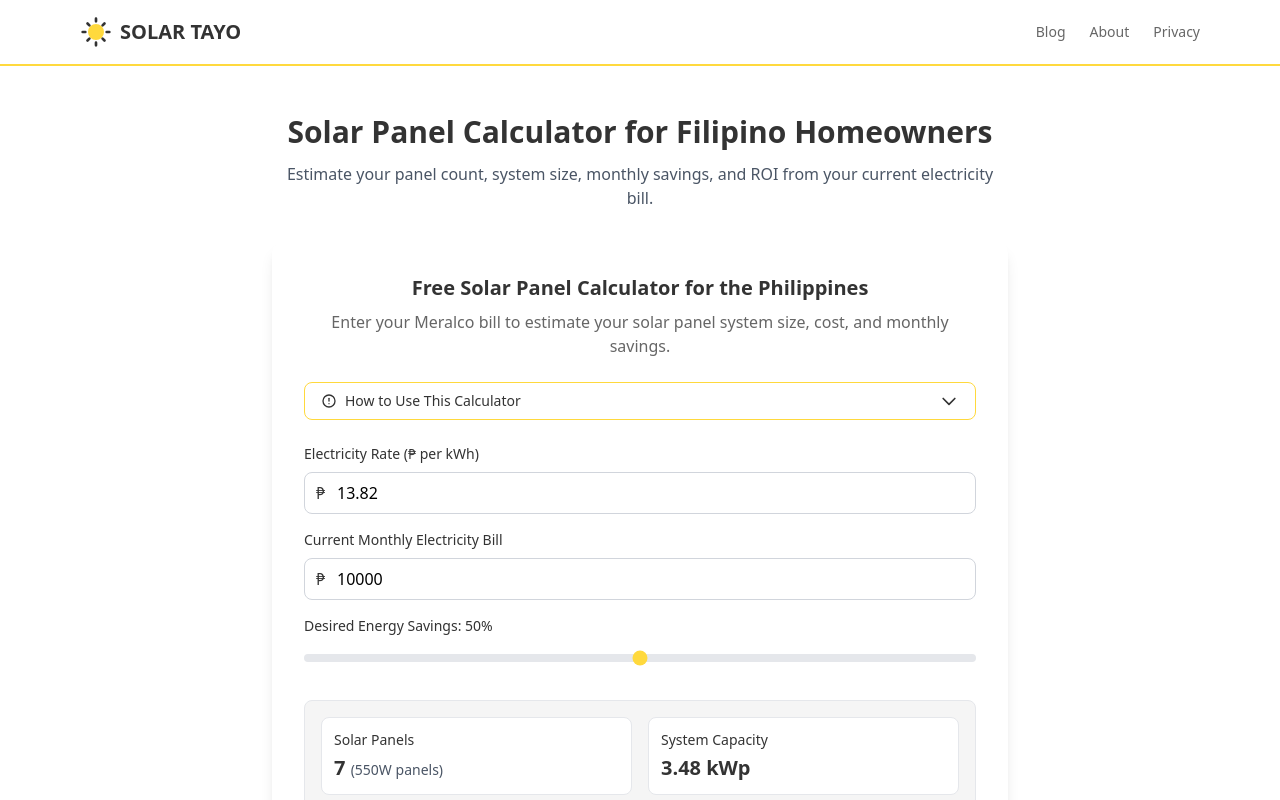
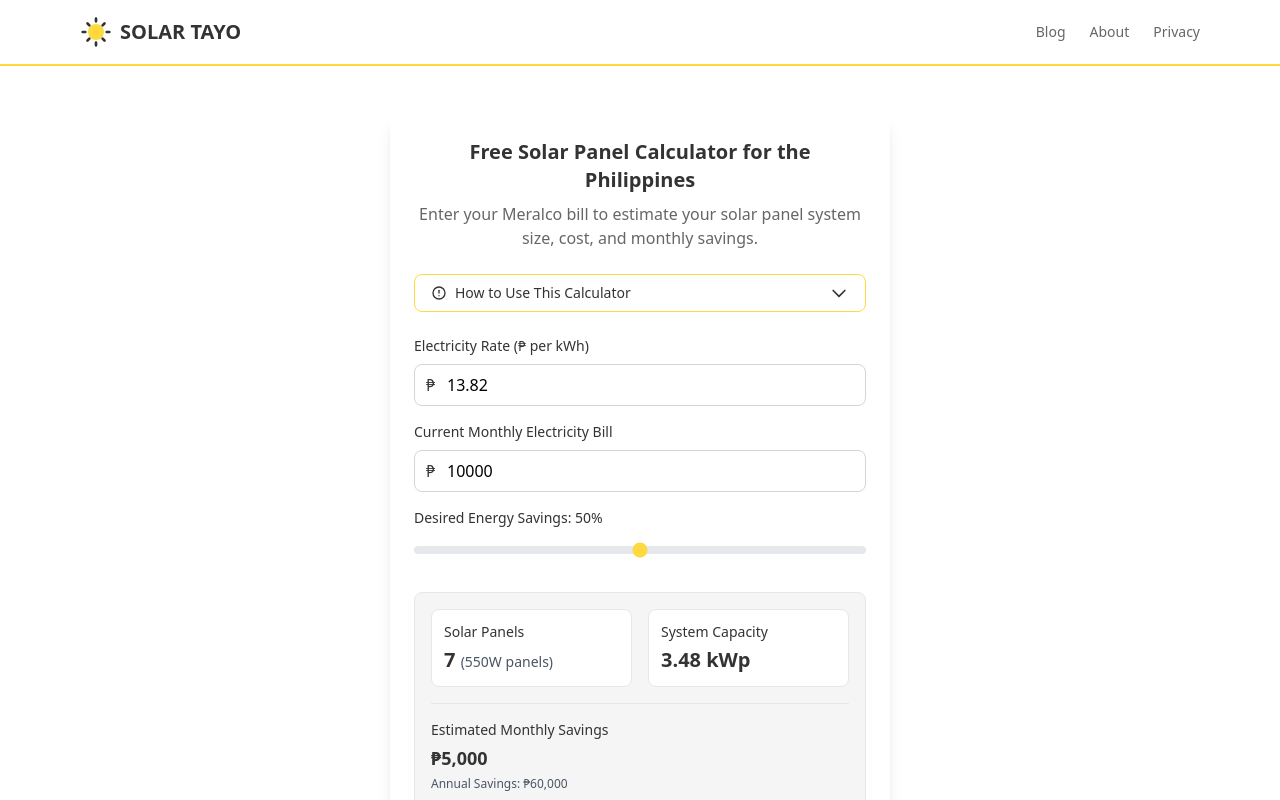
Before and after one commit to MojoJolo/solarcalc, a Vue app: page / in a window 1280 px wide. Shown: the top 800 px of the page. Built offline with nearby package versions, Linux system fonts and the light colour scheme.

Commit message:
make better

```diff
--- a/src/components/SolarCalculator.vue
+++ b/src/components/SolarCalculator.vue
@@ -64,7 +64,7 @@ const formatSystemCost = (event) => {
 </script>
 
 <template>
-    <div class="w-full p-2 sm:p-4 md:p-8 bg-white rounded-xl shadow-lg">
+    <div class="w-full p-2 sm:p-4 md:p-6 bg-white rounded-xl shadow-lg">
         <h1 class="text-lg sm:text-xl font-bold mb-2 text-center text-[#333333]">Free Solar Panel Calculator for the Philippines</h1>
         <h2 class="text-sm sm:text-base text-center text-[#666666] mb-4 sm:mb-6">Enter your Meralco bill to estimate your solar panel system size, cost, and monthly savings.</h2>
 
--- a/src/layouts/AppLayout.vue
+++ b/src/layouts/AppLayout.vue
@@ -55,12 +55,8 @@ watch(
         >
             <div
                 v-if="isHomeRoute"
-                class="max-w-3xl mx-auto px-4"
+                class="w-full max-w-[500px] mx-auto px-4 sm:px-0"
             >
-                <div class="text-center mb-8">
-                    <h1 class="text-2xl sm:text-3xl font-bold text-[#333333]">Solar Panel Calculator for Filipino Homeowners</h1>
-                    <p class="mt-3 text-sm sm:text-base text-gray-600">Estimate your panel count, system size, monthly savings, and ROI from your current electricity bill.</p>
-                </div>
                 <SolarCalculator />
             </div>
 
```
